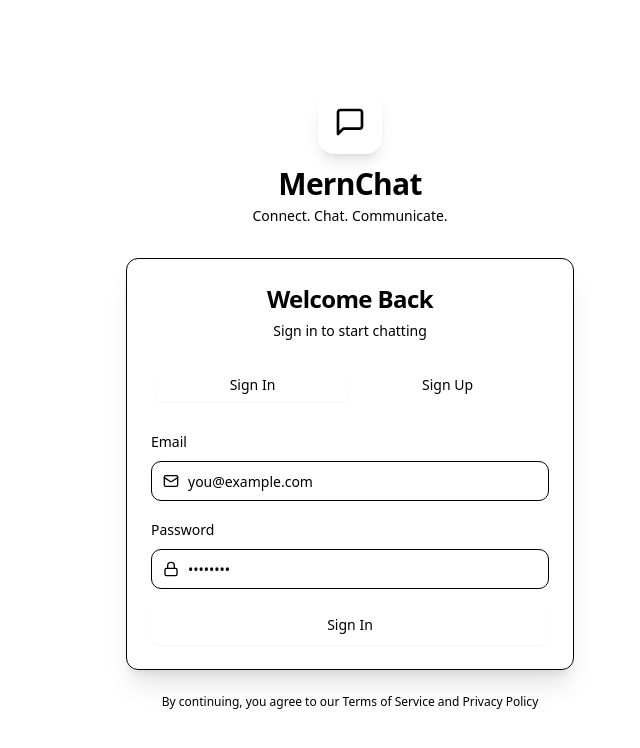
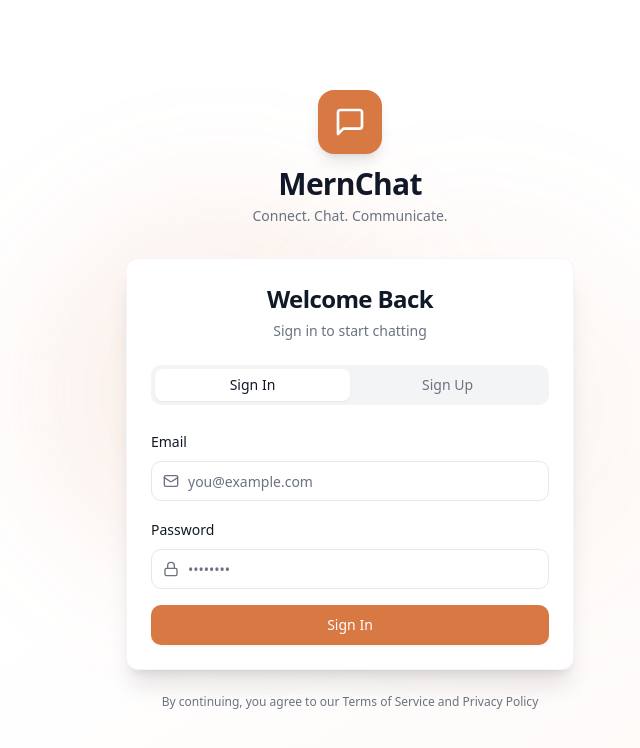
Before and after one commit to m-usama27/chat-app, a React (Vite) app in the folder client/: page / in a window 1280 px wide. Shown: the top 748 px of the page, without its empty margins (290-930 px from the left). Built offline with nearby package versions, Linux system fonts and the light colour scheme; no server answers.

Commit message:
trying to fix the darkmatter theme by converting colors

```diff
--- a/client/src/index.css
+++ b/client/src/index.css
@@ -4,112 +4,49 @@
 
 @layer base {
   :root {
-  --background: oklch(1.0000 0 0);
-  --foreground: oklch(0.2101 0.0318 264.6645);
-  --card: oklch(1.0000 0 0);
-  --card-foreground: oklch(0.2101 0.0318 264.6645);
-  --popover: oklch(1.0000 0 0);
-  --popover-foreground: oklch(0.2101 0.0318 264.6645);
-  --primary: oklch(0.6716 0.1368 48.5130);
-  --primary-foreground: oklch(1.0000 0 0);
-  --secondary: oklch(0.5360 0.0398 196.0280);
-  --secondary-foreground: oklch(1.0000 0 0);
-  --muted: oklch(0.9670 0.0029 264.5419);
-  --muted-foreground: oklch(0.5510 0.0234 264.3637);
-  --accent: oklch(0.9491 0 0);
-  --accent-foreground: oklch(0.2101 0.0318 264.6645);
-  --destructive: oklch(0.6368 0.2078 25.3313);
-  --destructive-foreground: oklch(0.9851 0 0);
-  --border: oklch(0.9276 0.0058 264.5313);
-  --input: oklch(0.9276 0.0058 264.5313);
-  --ring: oklch(0.6716 0.1368 48.5130);
-  --chart-1: oklch(0.5940 0.0443 196.0233);
-  --chart-2: oklch(0.7214 0.1337 49.9802);
-  --chart-3: oklch(0.8721 0.0864 68.5474);
-  --chart-4: oklch(0.6268 0 0);
-  --chart-5: oklch(0.6830 0 0);
-  --sidebar: oklch(0.9670 0.0029 264.5419);
-  --sidebar-foreground: oklch(0.2101 0.0318 264.6645);
-  --sidebar-primary: oklch(0.6716 0.1368 48.5130);
-  --sidebar-primary-foreground: oklch(1.0000 0 0);
-  --sidebar-accent: oklch(1.0000 0 0);
-  --sidebar-accent-foreground: oklch(0.2101 0.0318 264.6645);
-  --sidebar-border: oklch(0.9276 0.0058 264.5313);
-  --sidebar-ring: oklch(0.6716 0.1368 48.5130);
-  --font-sans: Geist Mono, ui-monospace, monospace;
-  --font-serif: serif;
-  --font-mono: JetBrains Mono, monospace;
-  --radius: 0.75rem;
-  --shadow-x: 0px;
-  --shadow-y: 1px;
-  --shadow-blur: 4px;
-  --shadow-spread: 0px;
-  --shadow-opacity: 0.05;
-  --shadow-color: #000000;
-  --shadow-2xs: 0px 1px 4px 0px hsl(0 0% 0% / 0.03);
-  --shadow-xs: 0px 1px 4px 0px hsl(0 0% 0% / 0.03);
-  --shadow-sm: 0px 1px 4px 0px hsl(0 0% 0% / 0.05), 0px 1px 2px -1px hsl(0 0% 0% / 0.05);
-  --shadow: 0px 1px 4px 0px hsl(0 0% 0% / 0.05), 0px 1px 2px -1px hsl(0 0% 0% / 0.05);
-  --shadow-md: 0px 1px 4px 0px hsl(0 0% 0% / 0.05), 0px 2px 4px -1px hsl(0 0% 0% / 0.05);
-  --shadow-lg: 0px 1px 4px 0px hsl(0 0% 0% / 0.05), 0px 4px 6px -1px hsl(0 0% 0% / 0.05);
-  --shadow-xl: 0px 1px 4px 0px hsl(0 0% 0% / 0.05), 0px 8px 10px -1px hsl(0 0% 0% / 0.05);
-  --shadow-2xl: 0px 1px 4px 0px hsl(0 0% 0% / 0.13);
-  --tracking-normal: 0rem;
-  --spacing: 0.25rem;
-}
+    --background: 0 0% 100%;
+    --foreground: 220.9 39.3% 11%;
+    --card: 0 0% 100%;
+    --card-foreground: 220.9 39.3% 11%;
+    --popover: 0 0% 100%;
+    --popover-foreground: 220.9 39.3% 11%;
+    --primary: 21.7 65.6% 55.5%;
+    --primary-foreground: 0 0% 100%;
+    --secondary: 180 17.6% 39%;
+    --secondary-foreground: 0 0% 100%;
+    --muted: 220 14.4% 95.9%;
+    --muted-foreground: 220 9% 46.1%;
+    --accent: 150 0% 93.3%;
+    --accent-foreground: 220.9 39.3% 11%;
+    --destructive: 0 84.2% 60.2%;
+    --destructive-foreground: 60 0% 98%;
+    --border: 220 13% 91%;
+    --input: 220 13% 91%;
+    --ring: 21.7 65.6% 55.5%;
+    --radius: 0.75rem;
+  }
 
-.dark {
-  --background: oklch(0.1797 0.0043 308.1928);
-  --foreground: oklch(0.8109 0 0);
-  --card: oklch(0.1822 0 0);
-  --card-foreground: oklch(0.8109 0 0);
-  --popover: oklch(0.1797 0.0043 308.1928);
-  --popover-foreground: oklch(0.8109 0 0);
-  --primary: oklch(0.7214 0.1337 49.9802);
-  --primary-foreground: oklch(0.1797 0.0043 308.1928);
-  --secondary: oklch(0.5940 0.0443 196.0233);
-  --secondary-foreground: oklch(0.1797 0.0043 308.1928);
-  --muted: oklch(0.2520 0 0);
-  --muted-foreground: oklch(0.6268 0 0);
-  --accent: oklch(0.3211 0 0);
-  --accent-foreground: oklch(0.8109 0 0);
-  --destructive: oklch(0.5940 0.0443 196.0233);
-  --destructive-foreground: oklch(0.1797 0.0043 308.1928);
-  --border: oklch(0.2520 0 0);
-  --input: oklch(0.2520 0 0);
-  --ring: oklch(0.7214 0.1337 49.9802);
-  --chart-1: oklch(0.5940 0.0443 196.0233);
-  --chart-2: oklch(0.7214 0.1337 49.9802);
-  --chart-3: oklch(0.8721 0.0864 68.5474);
-  --chart-4: oklch(0.6268 0 0);
-  --chart-5: oklch(0.6830 0 0);
-  --sidebar: oklch(0.1822 0 0);
-  --sidebar-foreground: oklch(0.8109 0 0);
-  --sidebar-primary: oklch(0.7214 0.1337 49.9802);
-  --sidebar-primary-foreground: oklch(0.1797 0.0043 308.1928);
-  --sidebar-accent: oklch(0.3211 0 0);
-  --sidebar-accent-foreground: oklch(0.8109 0 0);
-  --sidebar-border: oklch(0.2520 0 0);
-  --sidebar-ring: oklch(0.7214 0.1337 49.9802);
-  --font-sans: Geist Mono, ui-monospace, monospace;
-  --font-serif: serif;
-  --font-mono: JetBrains Mono, monospace;
-  --radius: 0.75rem;
-  --shadow-x: 0px;
-  --shadow-y: 1px;
-  --shadow-blur: 4px;
-  --shadow-spread: 0px;
-  --shadow-opacity: 0.05;
-  --shadow-color: #000000;
-  --shadow-2xs: 0px 1px 4px 0px hsl(0 0% 0% / 0.03);
-  --shadow-xs: 0px 1px 4px 0px hsl(0 0% 0% / 0.03);
-  --shadow-sm: 0px 1px 4px 0px hsl(0 0% 0% / 0.05), 0px 1px 2px -1px hsl(0 0% 0% / 0.05);
-  --shadow: 0px 1px 4px 0px hsl(0 0% 0% / 0.05), 0px 1px 2px -1px hsl(0 0% 0% / 0.05);
-  --shadow-md: 0px 1px 4px 0px hsl(0 0% 0% / 0.05), 0px 2px 4px -1px hsl(0 0% 0% / 0.05);
-  --shadow-lg: 0px 1px 4px 0px hsl(0 0% 0% / 0.05), 0px 4px 6px -1px hsl(0 0% 0% / 0.05);
-  --shadow-xl: 0px 1px 4px 0px hsl(0 0% 0% / 0.05), 0px 8px 10px -1px hsl(0 0% 0% / 0.05);
-  --shadow-2xl: 0px 1px 4px 0px hsl(0 0% 0% / 0.13);
-}
+  .dark {
+    --background: 270 5.5% 7.1%;
+    --foreground: 0 0% 75.7%;
+    --card: 0 0% 7.1%;
+    --card-foreground: 0 0% 75.7%;
+    --popover: 270 5.5% 7.1%;
+    --popover-foreground: 0 0% 75.7%;
+    --primary: 22.3 75.5% 61.6%;
+    --primary-foreground: 270 5.5% 7.1%;
+    --secondary: 180 17.4% 45.1%;
+    --secondary-foreground: 270 5.5% 7.1%;
+    --muted: 60 0% 13.3%;
+    --muted-foreground: 0 0% 53.3%;
+    --accent: 0 0% 20%;
+    --accent-foreground: 0 0% 75.7%;
+    --destructive: 180 17.4% 45.1%;
+    --destructive-foreground: 270 5.5% 7.1%;
+    --border: 60 0% 13.3%;
+    --input: 60 0% 13.3%;
+    --ring: 22.3 75.5% 61.6%;
+  }
 }
 
 @layer base {
```
